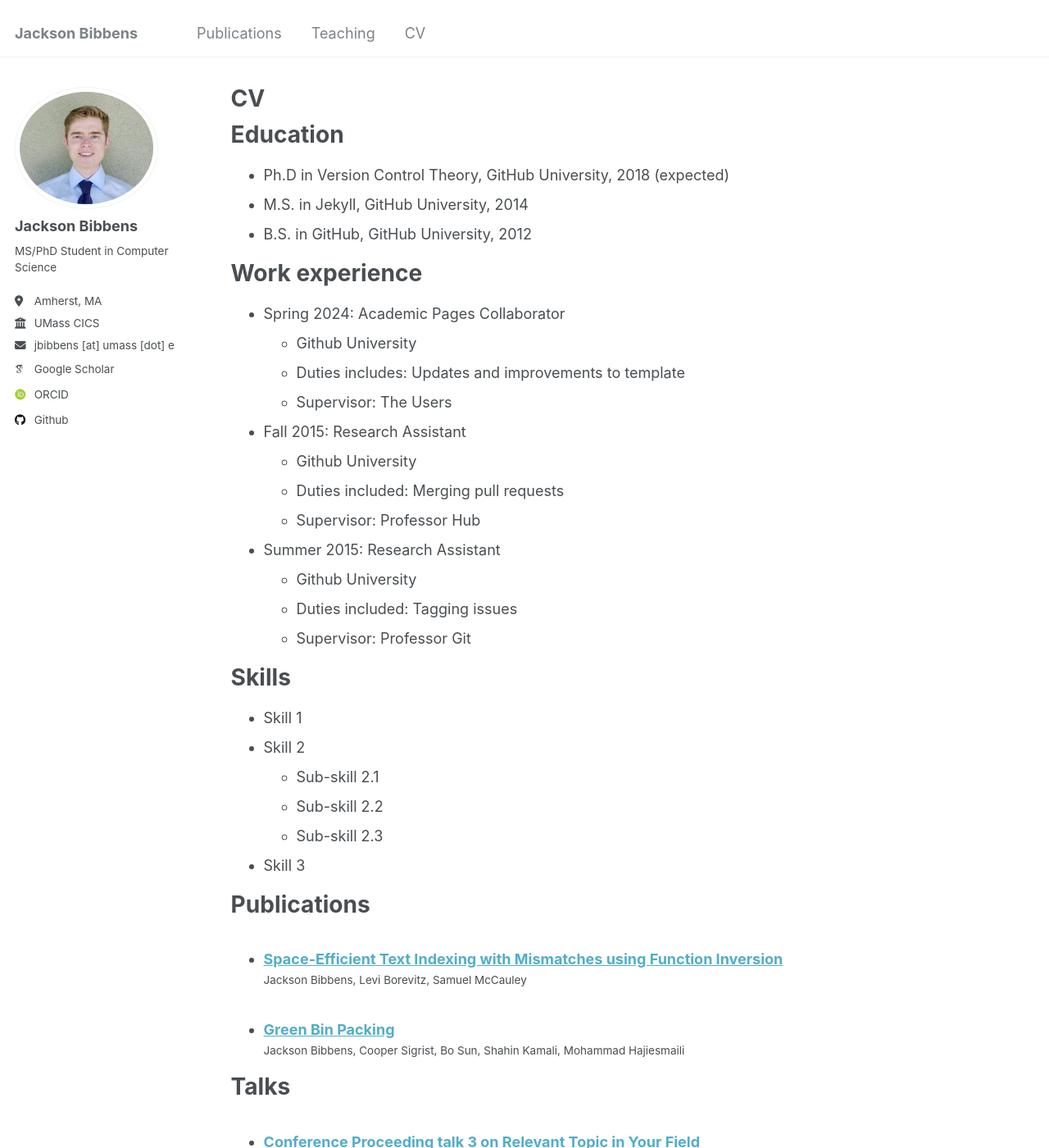
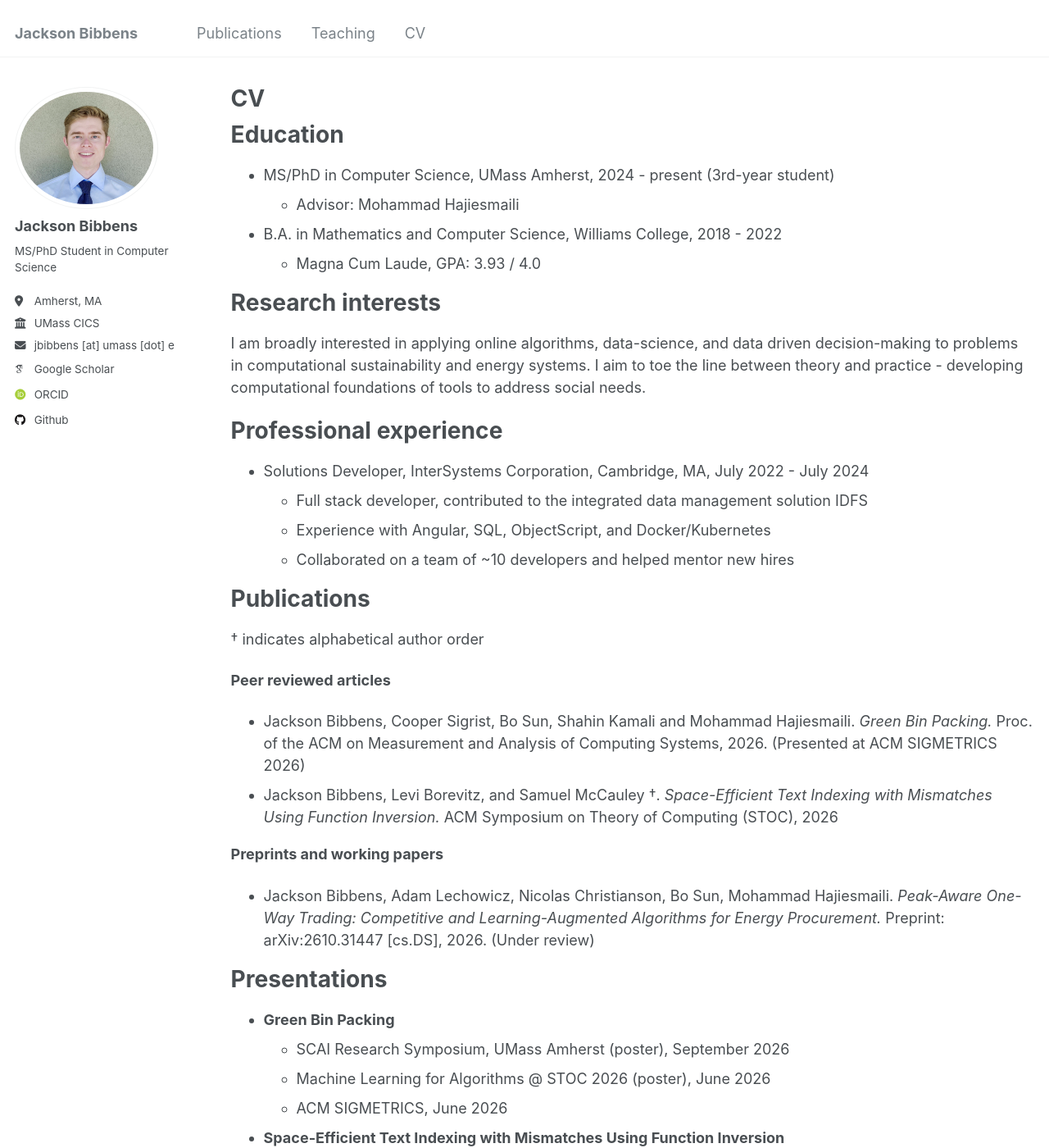
Before and after one commit to jbibbens/jbibbens.github.io, a Jekyll site: the page built from _pages/cv.md, in a window 1280 px wide and 1400 px high. Shown: the whole window at 82% size. Built offline with Jekyll 4.4.1, drawn with Linux system fonts in a browser that asks for light colours; some web fonts are replaced; some of the changed text lies outside the part shown.

Commit message:
updated teaching and cv pages

```diff
--- a/_config.yml
+++ b/_config.yml
@@ -213,7 +213,7 @@ kramdown:
 # These settings control the types of collections used by the template
 collections:
   teaching:
-    output: true
+    output: false
     permalink: /:collection/:path/
   publications:
     output: true
--- a/_pages/cv.md
+++ b/_pages/cv.md
@@ -11,54 +11,62 @@ redirect_from:
 
 Education
 ======
-* Ph.D in Version Control Theory, GitHub University, 2018 (expected)
-* M.S. in Jekyll, GitHub University, 2014
-* B.S. in GitHub, GitHub University, 2012
+* MS/PhD in Computer Science, UMass Amherst, 2024 - present (3rd-year student)
+  * Advisor: Mohammad Hajiesmaili
+* B.A. in Mathematics and Computer Science, Williams College, 2018 - 2022
+  * Magna Cum Laude, GPA: 3.93 / 4.0
 
-Work experience
+Research interests
 ======
-* Spring 2024: Academic Pages Collaborator
-  * Github University
-  * Duties includes: Updates and improvements to template
-  * Supervisor: The Users
+I am broadly interested in applying online algorithms, data-science, and data driven decision-making to problems in computational sustainability and energy systems. I aim to toe the line between theory and practice - developing computational foundations of tools to address social needs.
 
-* Fall 2015: Research Assistant
-  * Github University
-  * Duties included: Merging pull requests
-  * Supervisor: Professor Hub
-
-* Summer 2015: Research Assistant
-  * Github University
-  * Duties included: Tagging issues
-  * Supervisor: Professor Git
-
-Skills
+Professional experience
 ======
-* Skill 1
-* Skill 2
-  * Sub-skill 2.1
-  * Sub-skill 2.2
-  * Sub-skill 2.3
-* Skill 3
+* Solutions Developer, InterSystems Corporation, Cambridge, MA, July 2022 - July 2024
+  * Full stack developer, contributed to the integrated data management solution IDFS
+  * Experience with Angular, SQL, ObjectScript, and Docker/Kubernetes
+  * Collaborated on a team of ~10 developers and helped mentor new hires
 
 Publications
 ======
-  <ul>{% for post in site.publications reversed %}
-    {% include archive-single-cv.html %}
-  {% endfor %}</ul>
+† indicates alphabetical author order
 
-Talks
+**Peer reviewed articles**
+
+* Jackson Bibbens, Cooper Sigrist, Bo Sun, Shahin Kamali and Mohammad Hajiesmaili. *Green Bin Packing.* Proc. of the ACM on Measurement and Analysis of Computing Systems, 2026. (Presented at ACM SIGMETRICS 2026)
+* Jackson Bibbens, Levi Borevitz, and Samuel McCauley †. *Space-Efficient Text Indexing with Mismatches Using Function Inversion.* ACM Symposium on Theory of Computing (STOC), 2026
+
+**Preprints and working papers**
+
+* Jackson Bibbens, Adam Lechowicz, Nicolas Christianson, Bo Sun, Mohammad Hajiesmaili. *Peak-Aware One-Way Trading: Competitive and Learning-Augmented Algorithms for Energy Procurement.* Preprint: arXiv:2610.31447 [cs.DS], 2026. (Under review)
+
+Presentations
 ======
-  <ul>{% for post in site.talks reversed %}
-    {% include archive-single-talk-cv.html  %}
-  {% endfor %}</ul>
+* **Green Bin Packing**
+  * SCAI Research Symposium, UMass Amherst (poster), September 2026
+  * Machine Learning for Algorithms @ STOC 2026 (poster), June 2026
+  * ACM SIGMETRICS, June 2026
+* **Space-Efficient Text Indexing with Mismatches Using Function Inversion**
+  * STOC 2026, June 2026
 
-Teaching
+Teaching and mentoring
 ======
-  <ul>{% for post in site.teaching reversed %}
-    {% include archive-single-cv.html %}
-  {% endfor %}</ul>
+* Undergraduate Honors Thesis Mentor: Johnathan Ferdinand, Aug. 2026 - Present
+* UMass Amherst: Teaching Assistant - Introduction to Computation, Sept. - Dec. 2025
+* Williams College: Teaching Assistant - Discrete Geometry, Sept. - Dec. 2021
+* Williams College: Teaching Assistant - Applied Statistical Modeling, Sept. 2020 - May 2021
 
-Service and leadership
+Service
 ======
-* Currently signed in to 43 different slack teams
+**Departmental service**
+
+* PhD Applicant Support Program, Nov. 2026
+
+**External conference reviewer**
+
+* International Symposium on Algorithms and Computation (ISAAC) 2026
+* International Computing and Combinatorics Conference (COCOON) 2026
+
+Volunteering
+======
+* Elementary school tutor, Tutoring Plus, November 2022 - June 2024
```
Also changed, not shown: _pages/teaching.html (+7 -4 lines), _publications/Peak_Aware_One_Way_Trading.md (added, +12 -0 lines), _teaching/2014-spring-teaching-1.md (deleted, +0 -20 lines), _teaching/2015-spring-teaching-2.md (deleted, +0 -20 lines), _teaching/2020-fall-teaching-applied-stat-modeling.md (added, +11 -0 lines), _teaching/2021-fall-teaching-discrete-geometry.md (added, +11 -0 lines), _teaching/2025-fall-teaching-intro-computation.md (added, +11 -0 lines), _teaching/2026-fall-mentoring-honors-thesis.md (added, +11 -0 lines), 1 other file.
